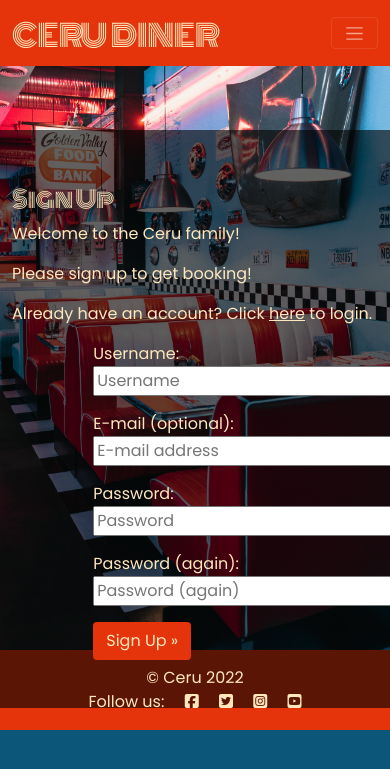
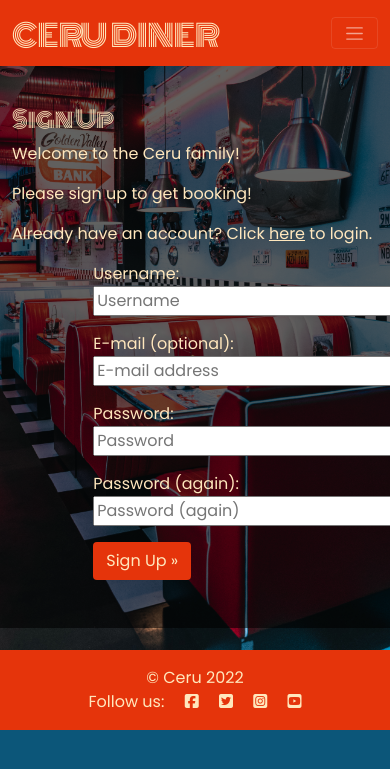
Before and after one commit to gabriel-alves-p/ceru-restaurant, a Django app: page /accounts/signup/ in a window 390 px wide; the page is wider, and only the part inside the window is pictured. Shown: the top 769 px of that part. Run offline with Django 3.2, Linux system fonts and the light colour scheme; some libraries are stand-ins or nearby versions.

Commit message:
add media query for login, logout and signup forms

```diff
--- a/static/css/media-queries.css
+++ b/static/css/media-queries.css
@@ -1,5 +1,8 @@
-/* ----------------------------------------- INDEX.HTML */
-/* ----------------------------------------- Small devices (landscape phones, 576px and up) */
-@media (min-width: 576px) {
+/* ----------------------------------------- Small devices (landscape phones, 576px and down) */
+@media (max-width: 767px) {
 
+    /* ----------------------------------------- signup.html, login.html, logout.html */
+    .signup-row {
+        margin-top: 0;
+    }
 }
```
